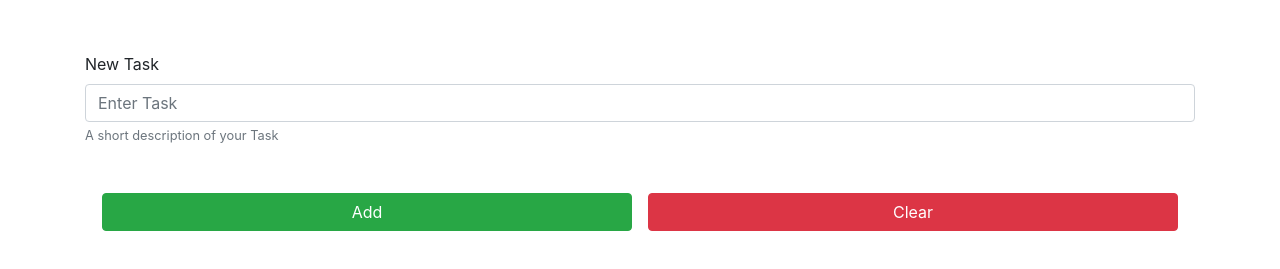
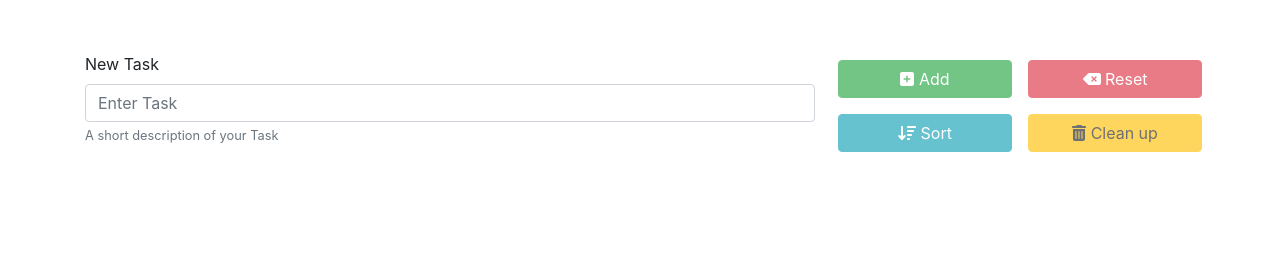
Before and after one commit to Guptachetan08/Simple-TODO-app, a plain HTML site: page index.html in a window 1280 px wide. Shown: the part 107-376 px from the top of the page. Drawn offline with nearby package versions, Linux system fonts and the light colour scheme.

Commit message:
added btns and ui improved

```diff
--- a/index.html
+++ b/index.html
@@ -13,6 +13,8 @@
     <script src="https://code.jquery.com/jquery-3.3.1.slim.min.js" integrity="sha384-q8i/X+965DzO0rT7abK41JStQIAqVgRVzpbzo5smXKp4YfRvH+8abtTE1Pi6jizo" crossorigin="anonymous"></script>
     <script src="https://cdnjs.cloudflare.com/ajax/libs/popper.js/1.14.3/umd/popper.min.js" integrity="sha384-ZMP7rVo3mIykV+2+9J3UJ46jBk0WLaUAdn689aCwoqbBJiSnjAK/l8WvCWPIPm49" crossorigin="anonymous"></script>
     <src="https://stackpath.bootstrapcdn.com/bootstrap/4.1.3/js/bootstrap.min.js" integrity="sha384-ChfqqxuZUCnJSK3+MXmPNIyE6ZbWh2IMqE241rYiqJxyMiZ6OW/JmZQ5stwEULTy" crossorigin="anonymous"></script>
+    <!-- fontawesome cdn -->
+    <script src="https://cdnjs.cloudflare.com/ajax/libs/font-awesome/6.0.0-beta3/js/all.min.js" integrity="sha512-fzff82+8pzHnwA1mQ0dzz9/E0B+ZRizq08yZfya66INZBz86qKTCt9MLU0NCNIgaMJCgeyhujhasnFUsYMsi0Q==" crossorigin="anonymous" referrerpolicy="no-referrer"></script>
 </head>
 <body>
     <div class="container">
@@ -20,20 +22,26 @@
 
         <!-- input field for task -->
         <div class="row">
-            <div class="col">
+            <div class="col-md-8">
                 <div class="form-group">
                     <label for="inpnewTask">New Task</label>
                     <input type="text" class="form-control" id="inpnewTask" aria-describedby="smallforinp" placeholder="Enter Task">
                     <small id="smallforinp" class="form-text text-muted">A short description of your Task</small>
                 </div>
             </div>
+            <div class="col-md-4">
+                 <!-- buttons -->
+                <div class="row">
+                    <button class="btn btn-success col m-2" disabled id="btnAdd"><i class="fas fa-plus-square"></i> Add</button>
+                    <button class="btn btn-danger col m-2" disabled id="btnReset"><i class="fas fa-backspace"></i> Reset</button>
+                </div>
+                <div class="row">
+                    <button class="btn btn-info col m-2" disabled id="btnSort"><i class="fas fa-sort-amount-down"></i> Sort</button>
+                    <button class="btn btn-warning col m-2" disabled id="btnCln"><i class="fas fa-trash-alt"></i> Clean up</button>
+                </div>
+            </div>
         </div>
 
-        <!-- buttons -->
-        <div class="row p-4">
-            <button class="btn btn-success col m-2" id="btnAdd">Add</button>
-            <button class="btn btn-danger col m-2" id="btnClr">Clear</button>
-        </div>
 
         <!-- list grp for tasks -->
         <div>
```
